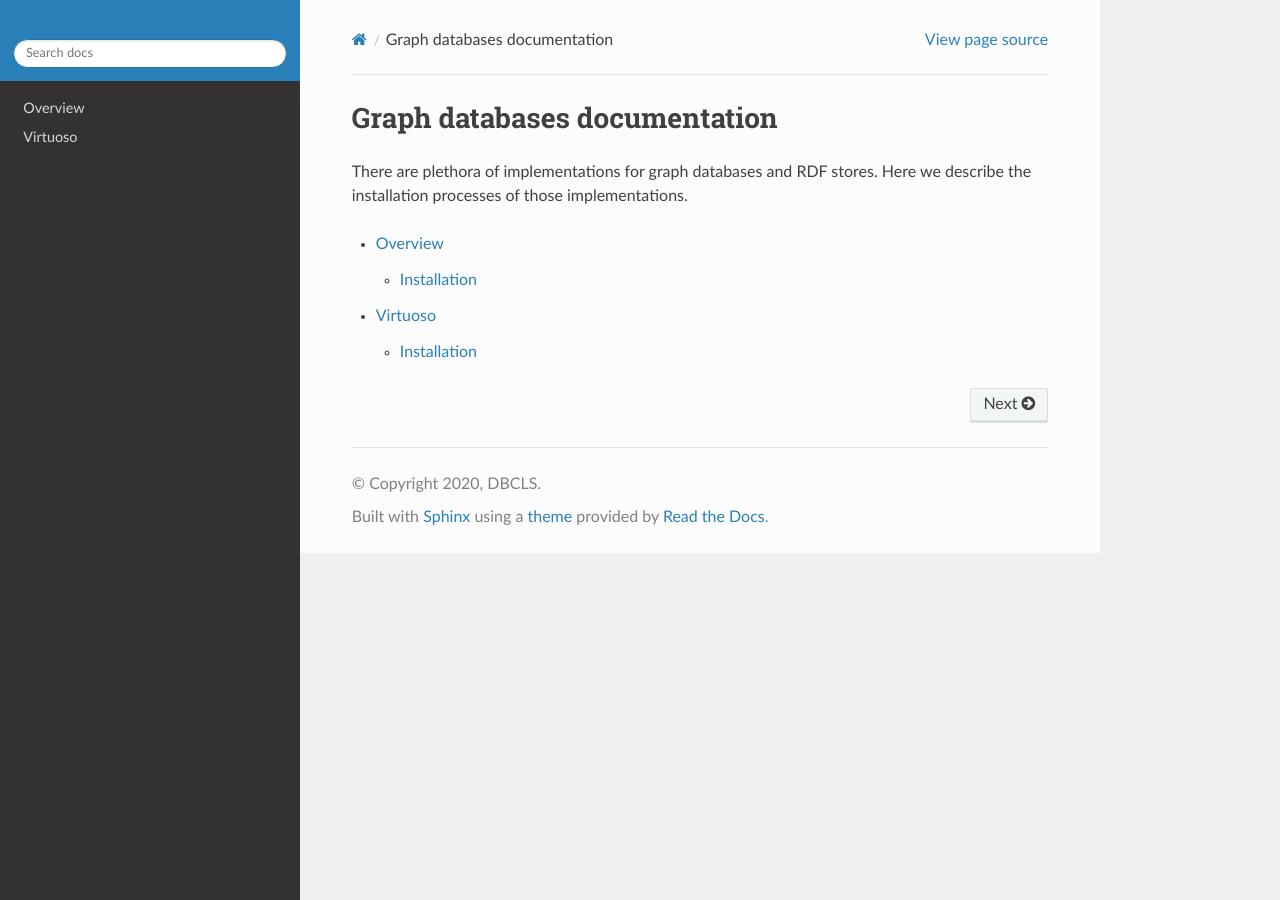
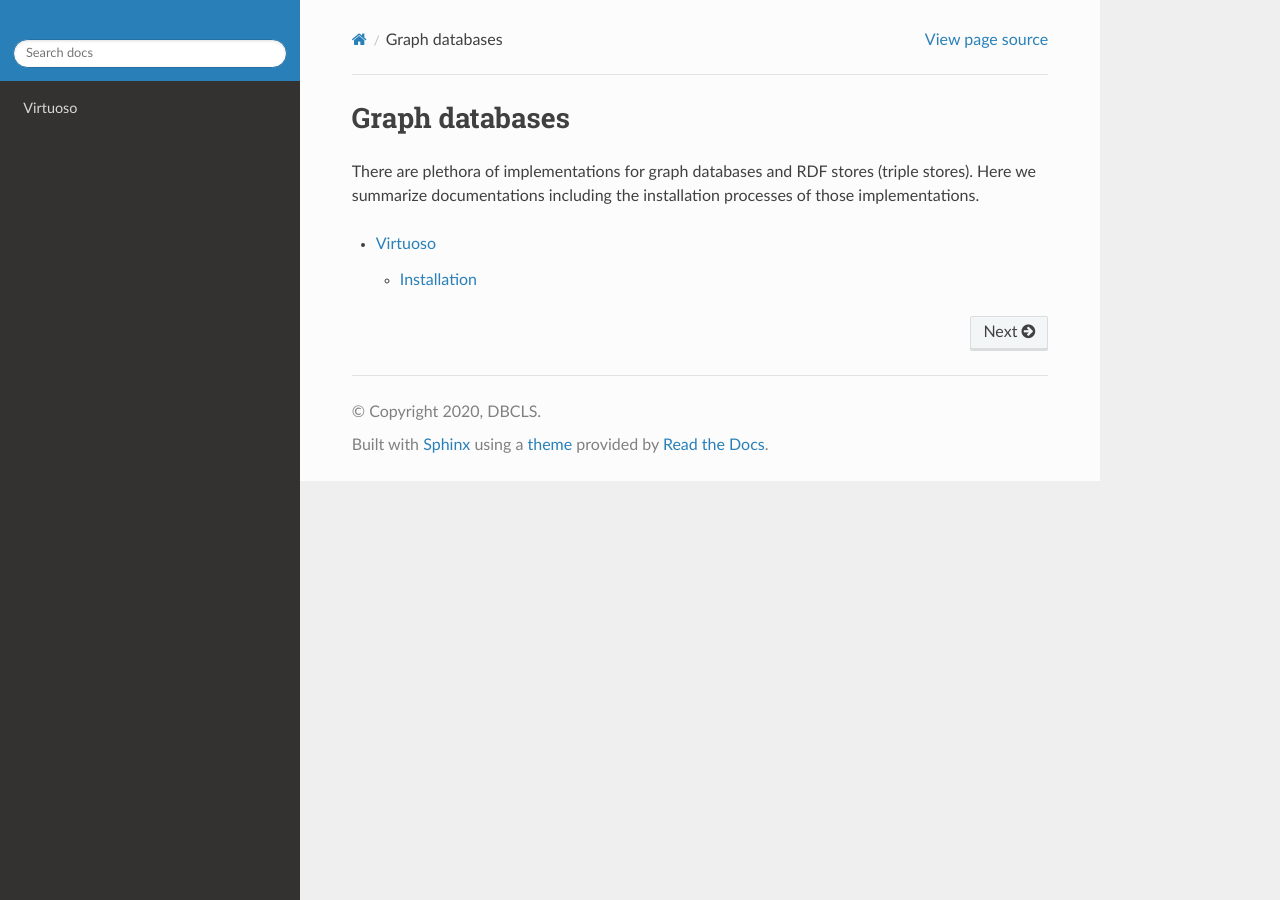
Before and after one commit to dbcls/graphdbs, a Sphinx documentation site: the page built from docs/index.rst, in a window 1280 px wide. Built offline with Sphinx 7.4.7 and the Read the Docs theme 2.0.0, drawn with Linux system fonts in a browser that asks for light colours.

Commit message:
modify docs/index.rst

```diff
--- a/docs/index.rst
+++ b/docs/index.rst
@@ -1,12 +1,10 @@
-Graph databases documentation
+Graph databases
 ===================
 
-There are plethora of implementations for graph databases and RDF
-stores.
-Here we describe the installation processes of those implementations.
+There are plethora of implementations for graph databases and RDF stores (triple stores).
+Here we summarize documentations including the installation processes of those implementations.
 
 .. toctree::
    :maxdepth: 2
 
-   overview
    virtuoso
```
